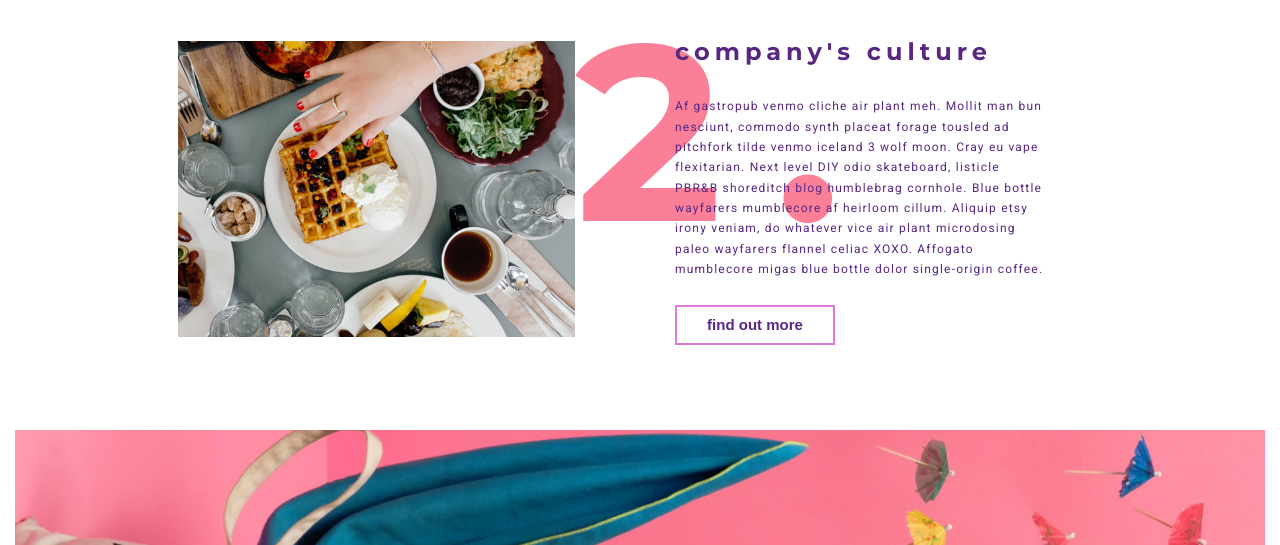
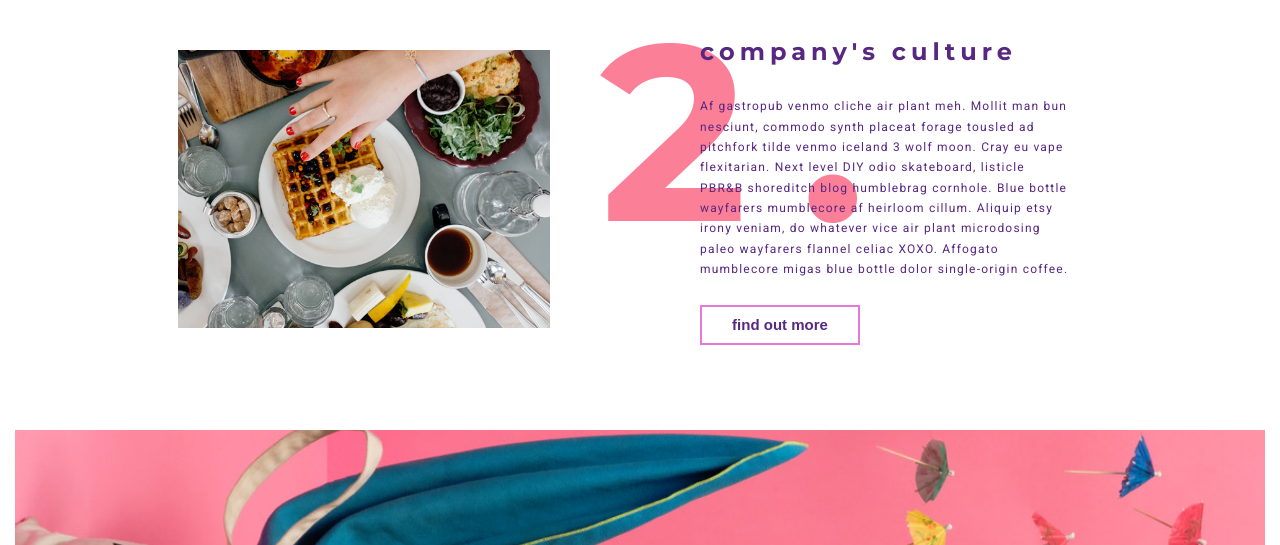
Before and after one commit to filippietruszynski/we-create, a plain HTML site: page index.html in a window 1280 px wide. Shown: the part 796-1341 px from the top of the page. Drawn offline with Linux system fonts and the light colour scheme.

Commit message:
.content-section:nth-child(2) .content-text (margin fixed)

```diff
--- a/css/main.css
+++ b/css/main.css
@@ -136,6 +136,7 @@ body {
 
 .content-section:nth-child(2) .content-text {
     order: 2;
+    margin: 0 30px 0 150px;
 }
 
 .section-text__number {
```
